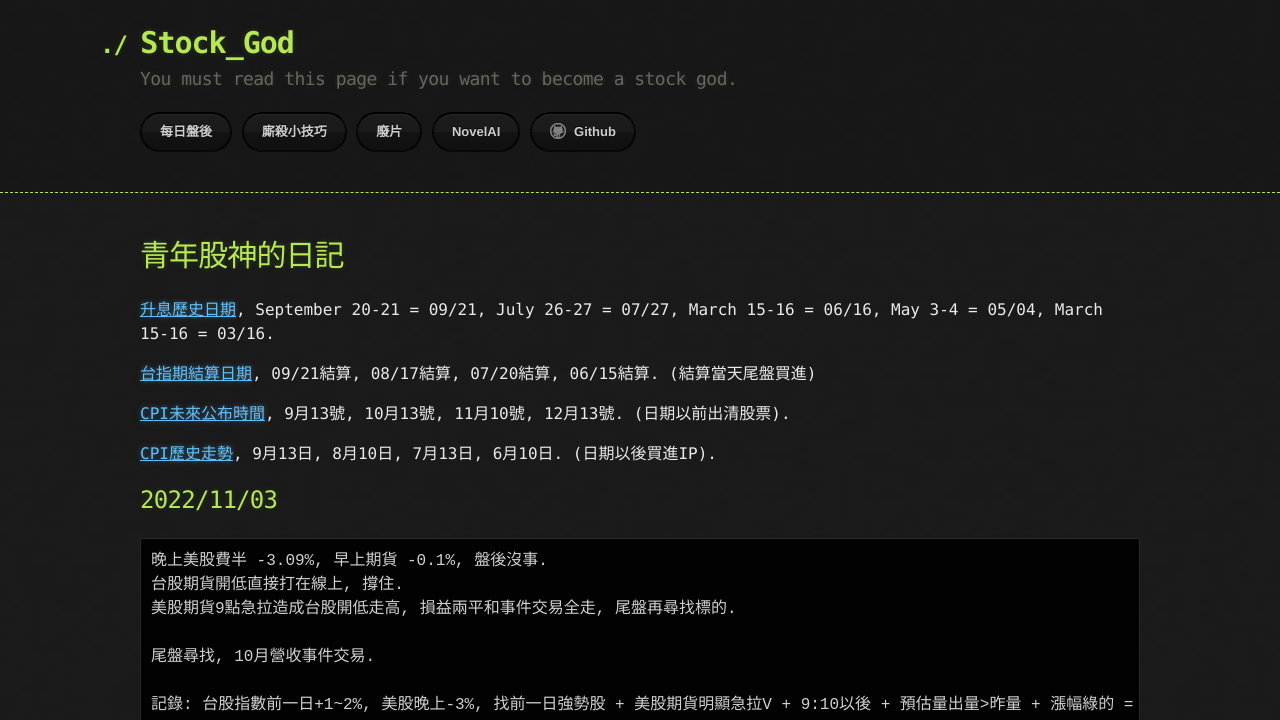
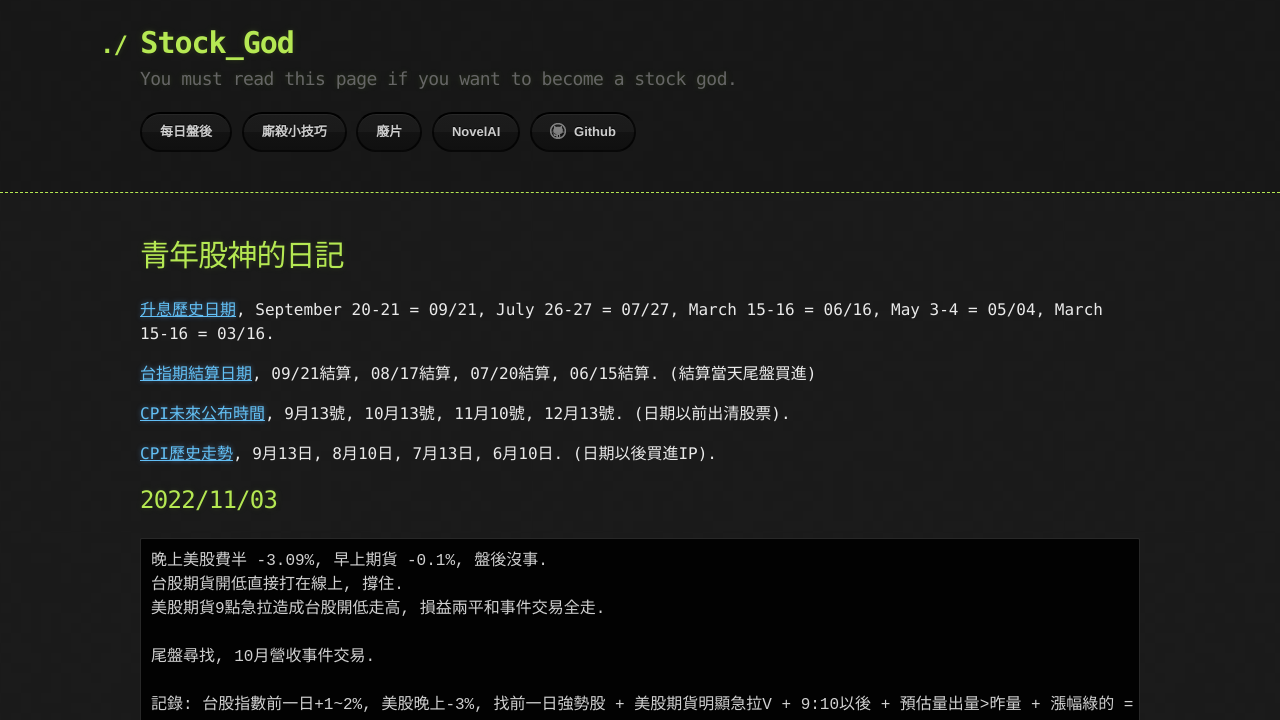
Before and after one commit to lepg5487/Stock_God, a Jekyll site: the page built from index.md, in a window 1280 px wide and 900 px high, cut to the strip 0-720 px from the top of the window. Built offline with Jekyll 4.4.1, drawn with Linux system fonts in a browser that asks for light colours; our own code applies the rules of GitHub Pages for plain Markdown files.

Commit message:
Update index.md

````diff
--- a/index.md
+++ b/index.md
@@ -16,7 +16,7 @@ layout: testlayouts
 ```
 晚上美股費半 -3.09%, 早上期貨 -0.1%, 盤後沒事.
 台股期貨開低直接打在線上, 撐住.
-美股期貨9點急拉造成台股開低走高, 損益兩平和事件交易全走, 尾盤再尋找標的.
+美股期貨9點急拉造成台股開低走高, 損益兩平和事件交易全走.
 
 尾盤尋找, 10月營收事件交易.
 
````
